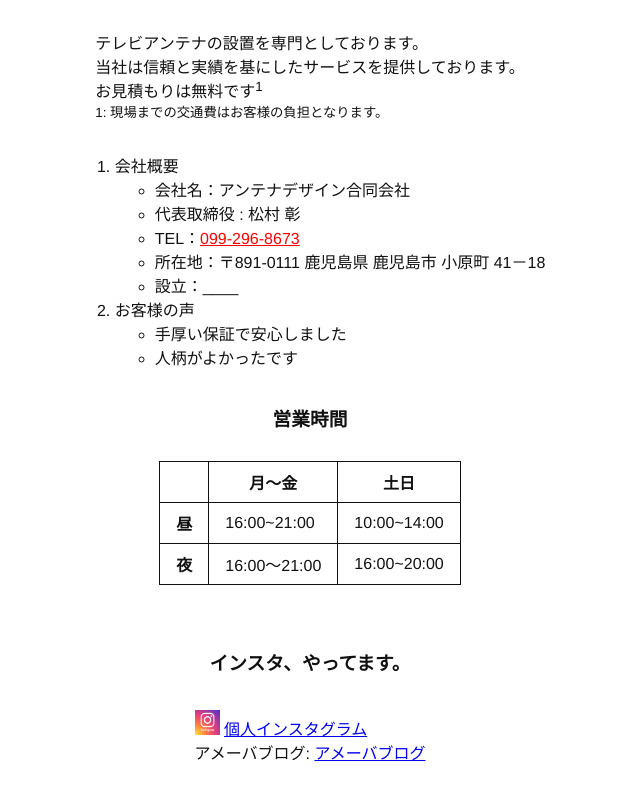
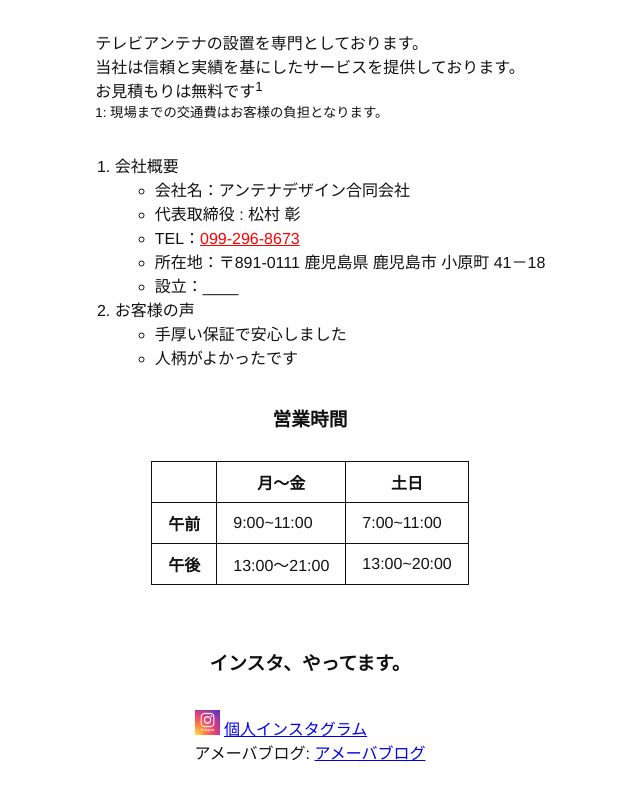
Before and after one commit to AntennaDesign/Anntena-Dezainn, a plain HTML site: page index.html in a window 1280 px wide. Shown: the part 545-1345 px from the top of the page, without its empty margins (330-970 px from the left). Drawn offline with Linux system fonts and the light colour scheme.

Commit message:
Update index.html

```diff
--- a/index.html
+++ b/index.html
@@ -142,14 +142,14 @@
         <th>土日</th>
       </tr>
       <tr>
-        <th>昼</th>
-        <td>16:00~21:00</td>
-        <td>10:00~14:00</td>
+        <th>午前</th>
+        <td>9:00~11:00</td>
+        <td>7:00~11:00</td>
       </tr>
       <tr>
-        <th>夜</th>
-        <td>16:00～21:00</td>
-        <td>16:00~20:00</td>
+        <th>午後</th>
+        <td>13:00～21:00</td>
+        <td>13:00~20:00</td>
       </tr>
     </table>
 
```
